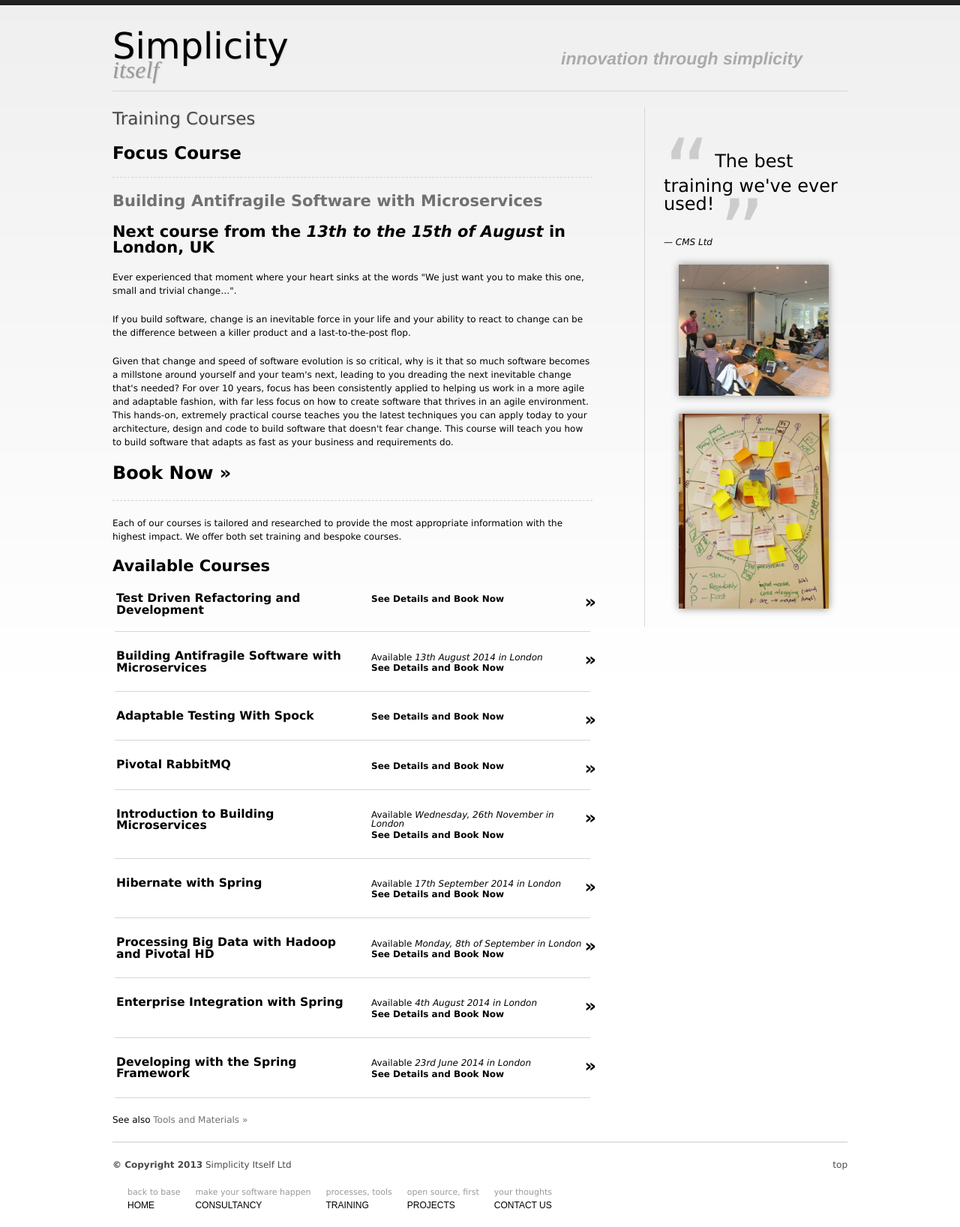
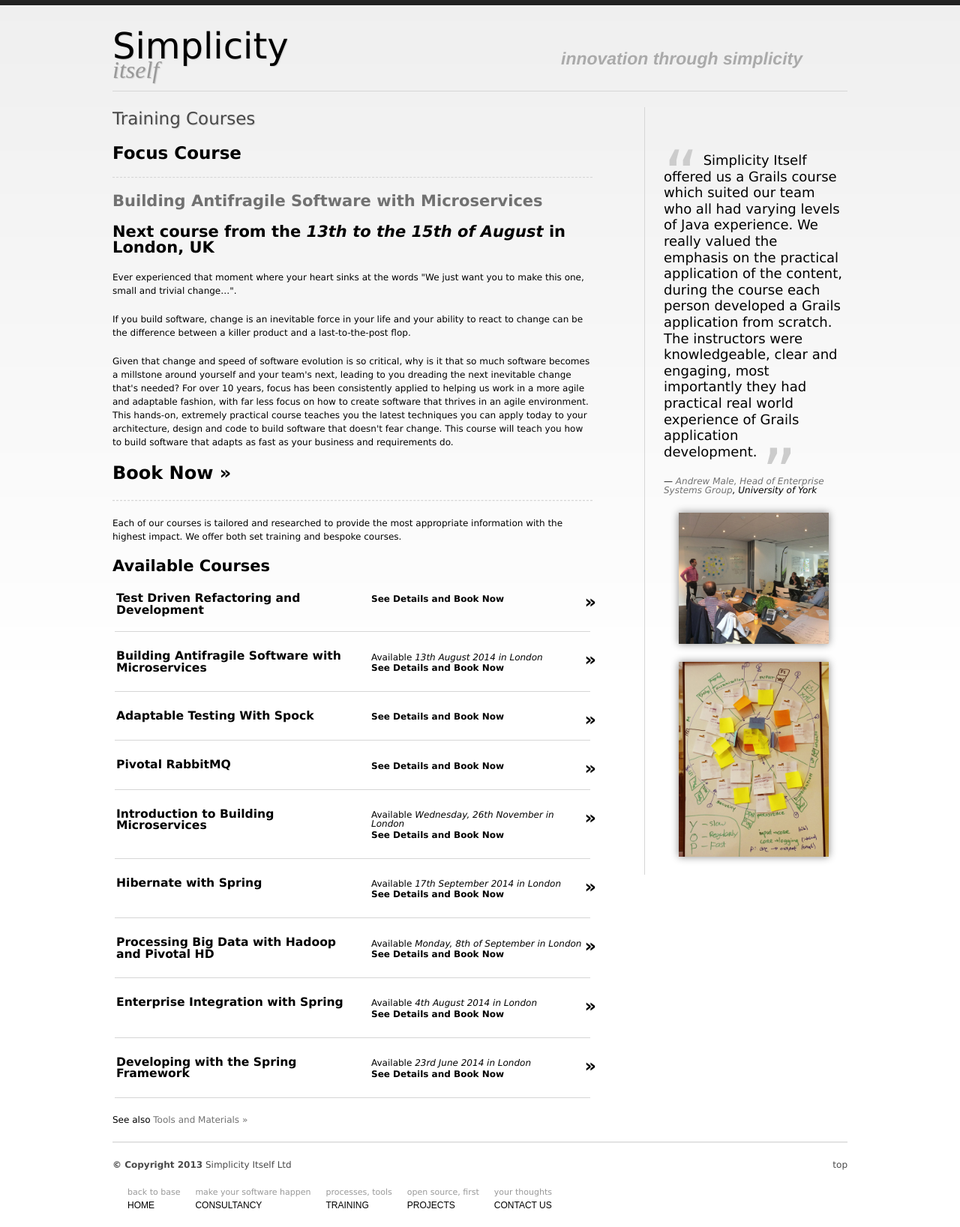
Before and after one commit to simplicitysite/simplicitysite.github.io, a Jekyll site: the page built from training/index.html, in a window 1280 px wide. Shown: the whole page at 75% size. Built offline with Jekyll 4.4.1, drawn with Linux system fonts in a browser that asks for light colours; nearby versions of some CDN libraries; Markdown is read by kramdown in place of the engine named in the settings.

Commit message:
York quote

```diff
--- a/static/css/styles.css
+++ b/static/css/styles.css
@@ -512,7 +512,8 @@ pre {
 .course-breakout blockquote span {
  quotes: "\201C""\201D""\2018""\2019";
  width: 100%;
- font-size:2em;
+ font-size:1.5em;
+ line-height:1.2em;
 }
 
 .course-breakout blockquote span {
@@ -526,7 +527,9 @@ pre {
   font-size: 5em;
   line-height: 0.1em;
   margin-right: 6px;
-  vertical-align: -0.4em;
+  vertical-align: -0.3em;
+  position:relative;
+  top:0.2em;
 }
 
 .course-breakout blockquote span:after {
--- a/training/index.html
+++ b/training/index.html
@@ -156,10 +156,10 @@ Training Courses
 <img src="" />
 
 <blockquote>
-<span>The best training we've ever used!</span>
+<span>Simplicity Itself offered us a Grails course which suited our team who all had varying levels of Java experience. We really valued the emphasis on the practical application of the content, during the course each person developed a Grails application from scratch. The instructors were knowledgeable, clear and engaging, most importantly they had practical real world experience of Grails application development.</span>
 <footer>
 <cite>
-&mdash; CMS Ltd
+&mdash; <a href="https://plus.google.com/113086156350084306380/posts">Andrew Male, Head of Enterprise Systems Group</a>, University of York
 </cite>
 </footer>
 </blockquote>
```
